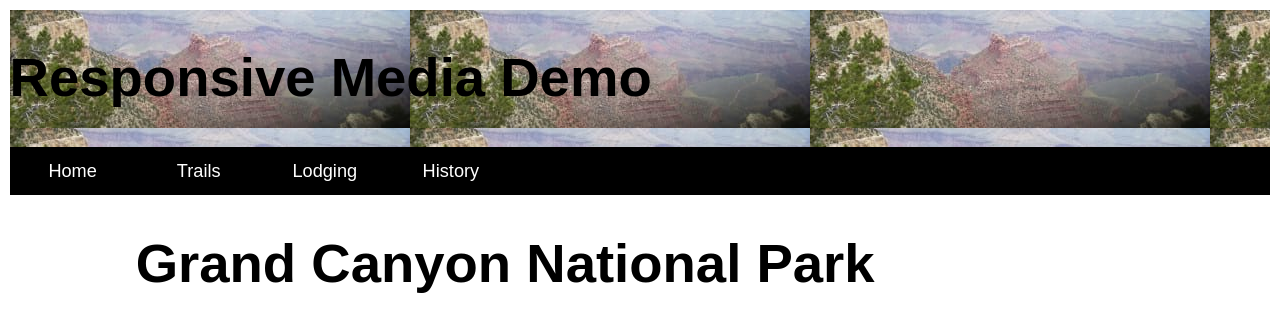
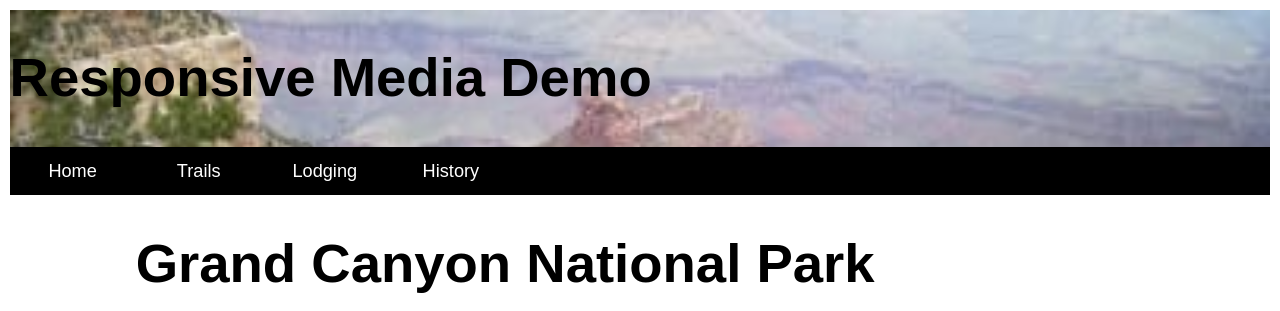
Before and after one commit to samuelideo/samuelcit230, a plain HTML site: page homework/responsive_media/index.html in a window 1280 px wide. Shown: the top 311 px of the page. Drawn offline with Linux system fonts and the light colour scheme.

Commit message:
grand canyon

```diff
--- a/homework/responsive_media/css/style.css
+++ b/homework/responsive_media/css/style.css
@@ -50,8 +50,8 @@ h1 {
 /*	Background Images - use with Small screens */
 
 .page-header{
-	background-image: url("/homework/responsive_media/raw-images/grand-canyon_banner_small.jpg");
-
+	background-image: url('/homework/responsive_media/raw-images/grand-canyon_banner_small.jpg');
+	background-size: 100%;
 }
 
 
```
